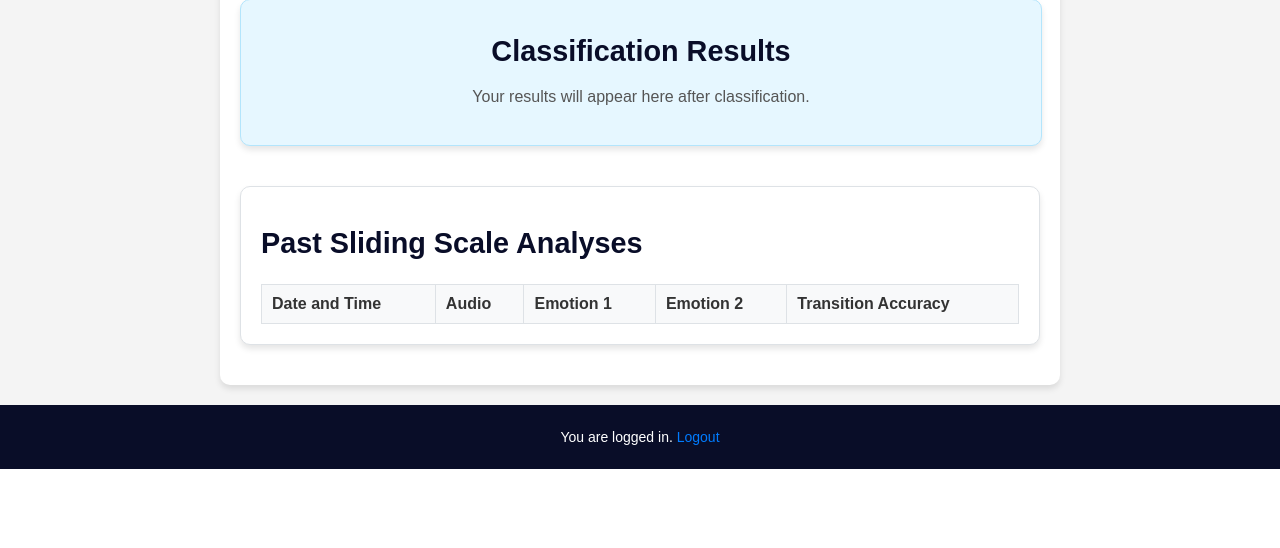
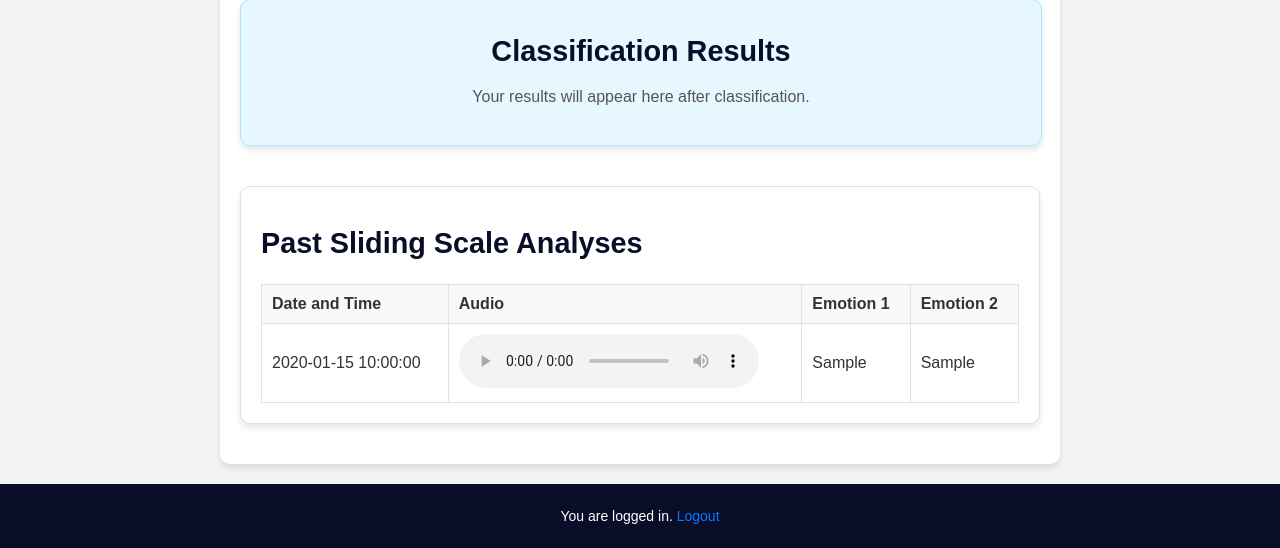
Before and after one commit to Tollgaermis/AI_Acting_Evaluator, a Flask app: page /classify-sliding-scale in a window 1280 px wide. Shown: the part 766-1314 px from the top of the page. Before the commit the page ends 1235 px from the top, so only its background shows below. Run offline with Flask 3, Linux system fonts and the light colour scheme; a user stored in the database is signed in; tables that the repository leaves empty hold one stand-in row (values such as "Sample post"); lists and menus that the app fills with data are empty.

Commit message:
Sliding scale is OK

```diff
--- a/app.py
+++ b/app.py
@@ -186,12 +186,14 @@
         user_id=current_user.id
     ).order_by(SlidingScaleResult.created_at.desc()).all()
 
+
+
     return render_template(
         "sliding-scale.html",
         selected_sentence=selected_sentence,
         emotion1=emotion1,
         emotion2=emotion2,
-        sliding_scale_results=sliding_scale_results
+        results=sliding_scale_results
     )
 
 @app.route("/classify-sliding-scale-result", methods=["POST"])
@@ -218,6 +220,7 @@
 
     try:
         # Process the audio for emotions
+        print("Processing audio...")
         result = split_audio_on_word(audio_path, word=shifting_word)
         segment1_emotion = result["Segment 1 Emotion"]["Emotion"]
         segment2_emotion = result["Segment 2 Emotion"]["Emotion"]
@@ -245,7 +248,9 @@
 
     except Exception as e:
         print(f"Error: {str(e)}")
+        db.session.rollback()  # Rollback in case of error
         return jsonify({"error": str(e)}), 500
+
 
 @app.route('/predict', methods=['POST'])
 @login_required
--- a/templates/sliding-scale.html
+++ b/templates/sliding-scale.html
@@ -53,7 +53,6 @@
                             <th>Audio</th>
                             <th>Emotion 1</th>
                             <th>Emotion 2</th>
-                            <th>Transition Accuracy</th>
                         </tr>
                     </thead>
                     <tbody>
@@ -66,9 +65,8 @@
                                     Your browser does not support the audio element.
                                 </audio>
                             </td>
-                            <td>{{ result.emotion1 }}</td>
-                            <td>{{ result.emotion2 }}</td>
-                            <td>{{ result.transition_accuracy }}%</td>
+                            <td>{{ result.segment1_emotion }}</td>
+                            <td>{{ result.segment2_emotion }}</td>
                         </tr>
                         {% endfor %}
                     </tbody>
```
Also changed, not shown: 2 other files.
